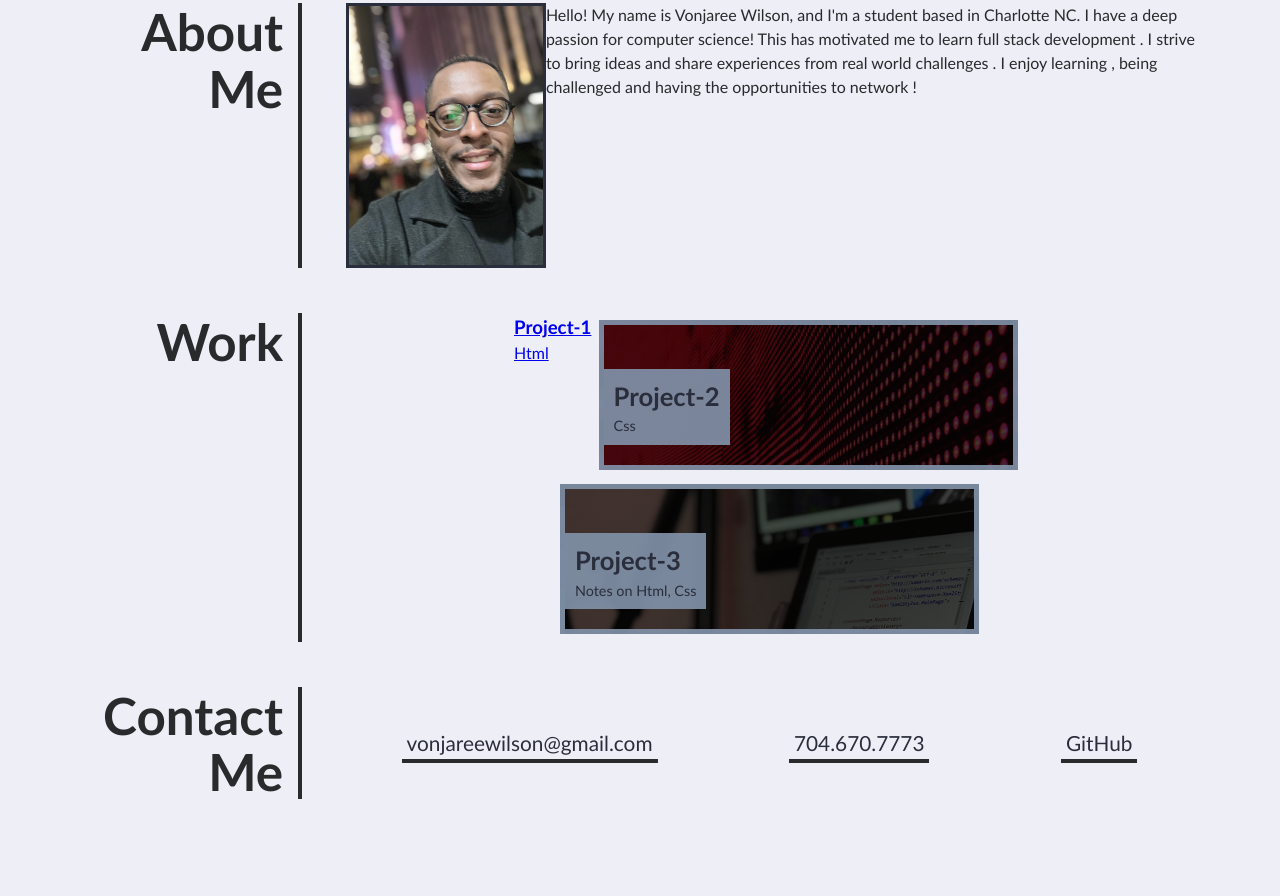
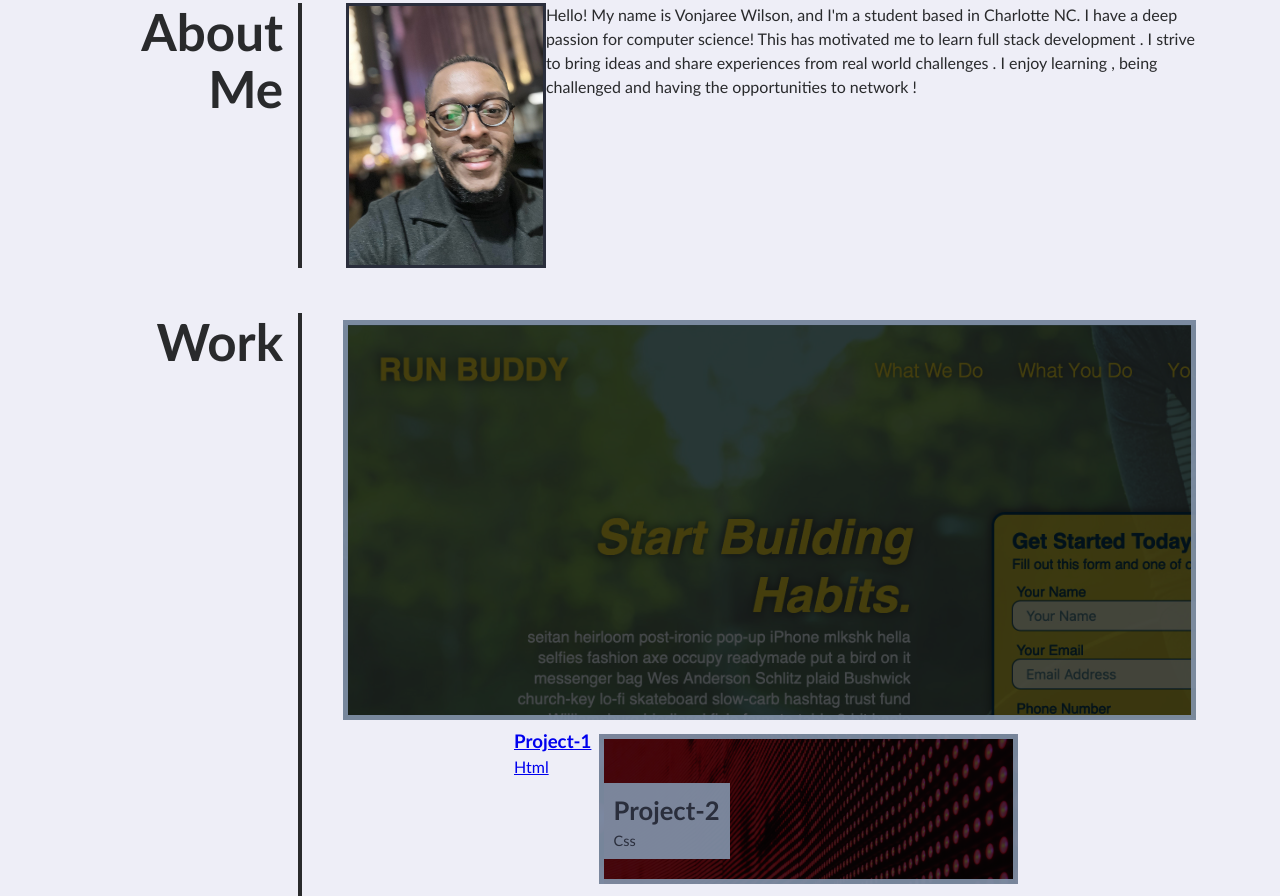
Before and after one commit to VonjareeW/VWPortfolio, a plain HTML site: page index.html in a window 1280 px wide. Shown: the part 363-1259 px from the top of the page. Before the commit the page ends 1217 px from the top, so only its background shows below. Drawn offline with Linux system fonts and the light colour scheme.

Commit message:
Update index.html

```diff
--- a/index.html
+++ b/index.html
@@ -52,8 +52,8 @@
     <section class="page-section" id="work">
       <h2>Work</h2>
       <div class="flex-container">
-
-        <a href="https://vonjareew.github.io/Challenge.1/"> <class="flex-item project-1">
+  <a href="#" class="flex-item project-1">
+        <a href="https://vonjareew.github.io/Challenge.1/">
           <div>
             <h3>Project-1</h3>
             <span>Html</span>
```
